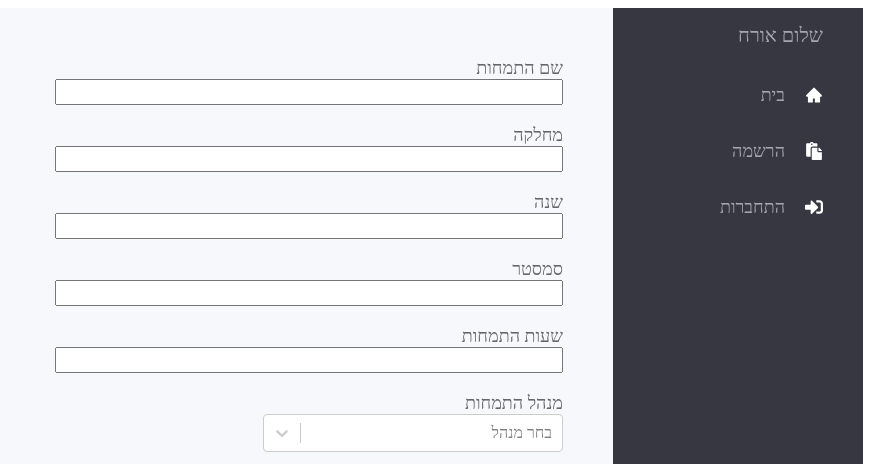
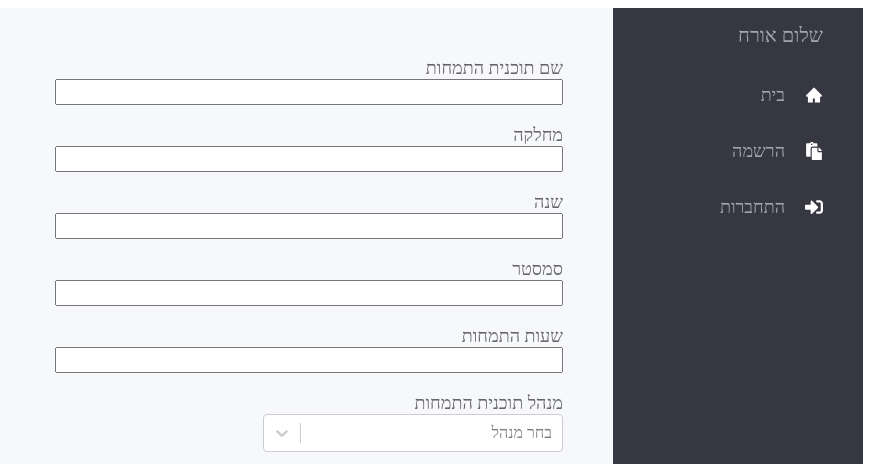
Before and after one commit to vaitz/Intern_management_system_front, a React (Create React App) app in the folder reactfirst/: page /createProgram in a window 1280 px wide. Shown: the top 464 px of the page, without its empty margins (409-1280 px from the left). Built offline with nearby package versions, Linux system fonts and the light colour scheme; no server answers; what fetch-mock would draw is missing.

Commit message:
change labels

```diff
--- a/reactfirst/src/users/system_manager/create_program/create_program.js
+++ b/reactfirst/src/users/system_manager/create_program/create_program.js
@@ -62,7 +62,7 @@ const CreateProgram = () => {
             { popup && <PopUp trigger={popup} setTrigger={() => setPopup(false)}>
                 {`נוצרה תוכנית התמחות חדשה:  "${internshipName}"  `}
             </PopUp>}
-            <Label>שם התמחות</Label>
+            <Label>שם תוכנית התמחות</Label>
             <Input type="text" value={internshipName} onChange={e => setInternshipName(e.target.value)}/>
             <Label>מחלקה</Label>
             <Input type="text" value={department} onChange={e => setDepartment(e.target.value)}/>
@@ -72,7 +72,7 @@ const CreateProgram = () => {
             <Input type="text" value={semester} onChange={e => setSemester(e.target.value)}/>
             <Label>שעות התמחות</Label>
             <Input type="text" value={hoursRequired} onChange={e => setHoursRequired(e.target.value)}/>
-            <Label>מנהל התמחות</Label>
+            <Label>מנהל תוכנית התמחות</Label>
             <Dropdown onChange={setProgramManager} options={options} placeholder={"בחר מנהל"}/>
             <Button onClick={() => onSubmit()} disabled={!(programManager && internshipName && department && hoursRequired && semester && year)}>צור תוכנית התמחות</Button>
         </Container>
```
